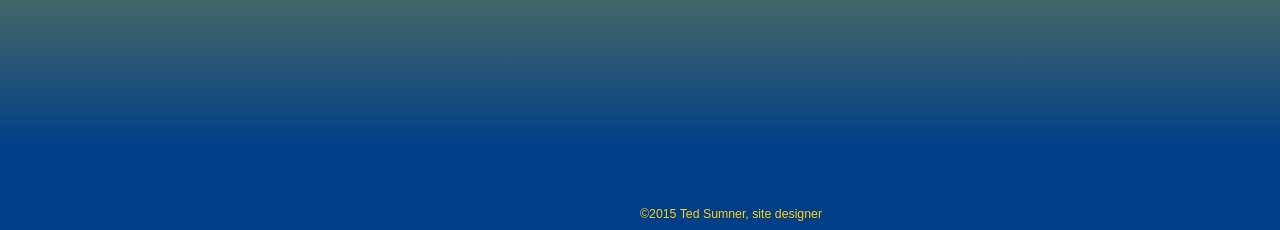
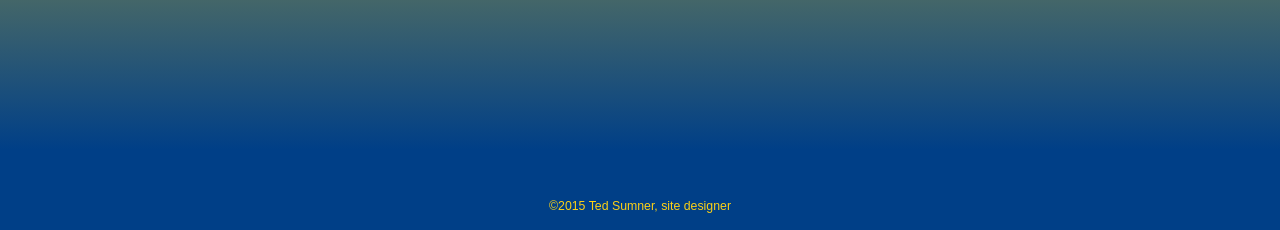
Before and after one commit to shred3590/cub_scout, a PHP site: page /camps/index.php in a window 1280 px wide. Shown: the part 570-800 px from the top of the page. Run offline with PHP 8.4, Linux system fonts and the light colour scheme.

Commit message:
Simplify and fix footer

```diff
--- a/css/main.css
+++ b/css/main.css
@@ -265,9 +265,6 @@ footer {
 }
 /* line 15, ../sass/partials/_footer.scss */
 footer p {
-  position: absolute;
-  top: 50%;
-  left: 50%;
-  margin-right: -50%;
-  @inlcude translate(-50%, -50%);
+  margin: auto;
+  padding-top: 16.66667px;
 }
--- a/sass/partials/_footer.scss
+++ b/sass/partials/_footer.scss
@@ -13,10 +13,8 @@ footer {
     margin:auto;
     text-align: center;
     p {
-        position: absolute;
-        top: 50%;
-        left: 50%;
-        margin-right: -50%;
-        @inlcude translate(-50%, -50%);
+        margin:auto;
+//        text-align: center;
+        padding-top: $footerHeight/3;
     }
 }
```
